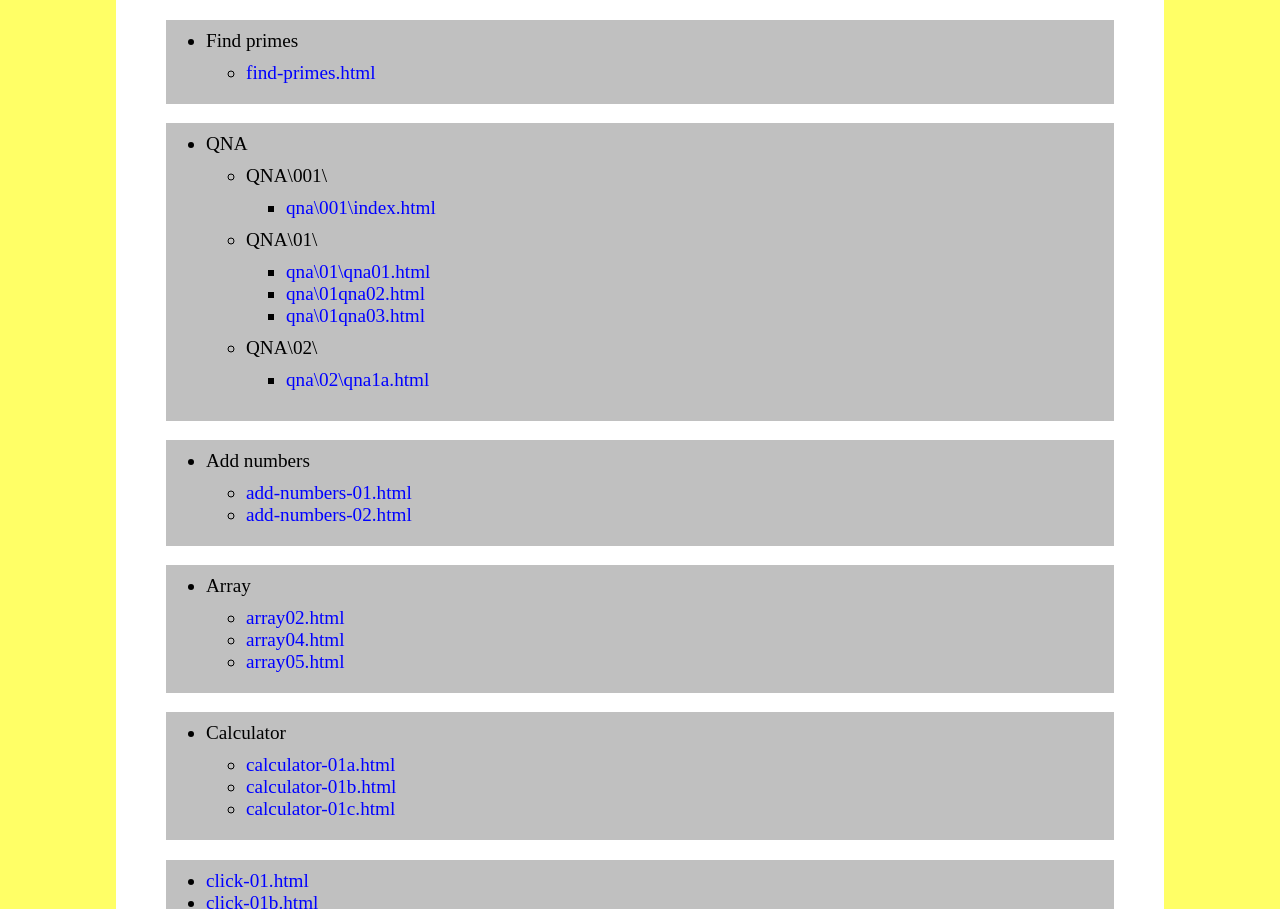
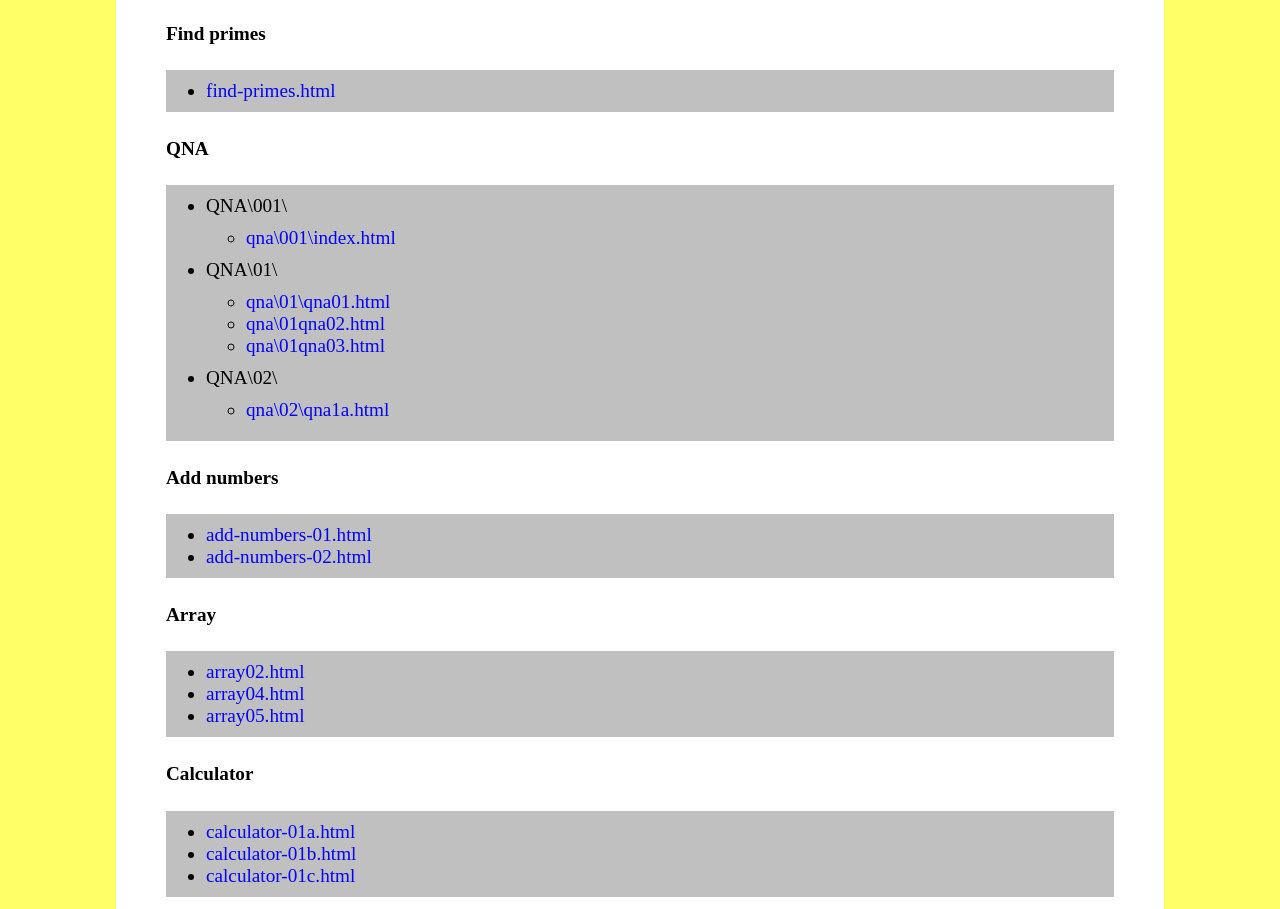
Before and after one commit to pramnora/javascript, a plain HTML site: page index.html in a window 1280 px wide. Shown: the part 387-1296 px from the top of the page. Drawn offline with Linux system fonts and the light colour scheme.

Commit message:
Update index.html
Re-arranging the UL's/LI's...added h4 tags, instead; to help simplify the code.

```diff
--- a/index.html
+++ b/index.html
@@ -76,16 +76,12 @@
 
    <h3>Table of contents:-</h3>
 
-  <ul>
-   <li>Find primes
+   <h4>Find primes</h4>
    <ul>
     <li><a href="find-primes\01\find-primes.html">find-primes.html</a>
    </ul>
-   </li>
-  </ul>
 
-  <ul>
-   <li>QNA
+   <h4>QNA</h4>
    <ul>
     <li>QNA\001\
      <ul>
@@ -105,36 +101,25 @@
      </ul>
     </li>
    </ul>
-   </li>
-  </ul>
 
-  <ul>
-   <li>Add numbers
+   <h4>Add numbers</h4>
    <ul>
     <li><a href="add-numbers-01.html">add-numbers-01.html</a></li>
     <li><a href="add-numbers-02.html">add-numbers-02.html</a></li>
    </ul>
-    </li>
-   </ul>
 
-  <ul>
-   <li>Array
+   <h4>Array</h4>
    <ul>
     <li><a href="array02.html">array02.html</a></li>
     <li><a href="array04.html">array04.html</a></li>
     <li><a href="array05.html">array05.html</a></li>
    </ul>
-   </li>
-  </ul>
 
-   <ul>
-   <li>Calculator
+   <h4>Calculator</h4>
    <ul>
     <li><a href="programs/maths/calculator/calculator-01a.html">calculator-01a.html</a>
     <li><a href="programs/maths/calculator/calculator-01b.html">calculator-01b.html</a>
     <li><a href="programs/maths/calculator/calculator-01c.html">calculator-01c.html</a>
-    </ul>
-   </li>
    </ul>
 
   <ul>
```
Lines whose indentation alone changed are shown as unchanged.
